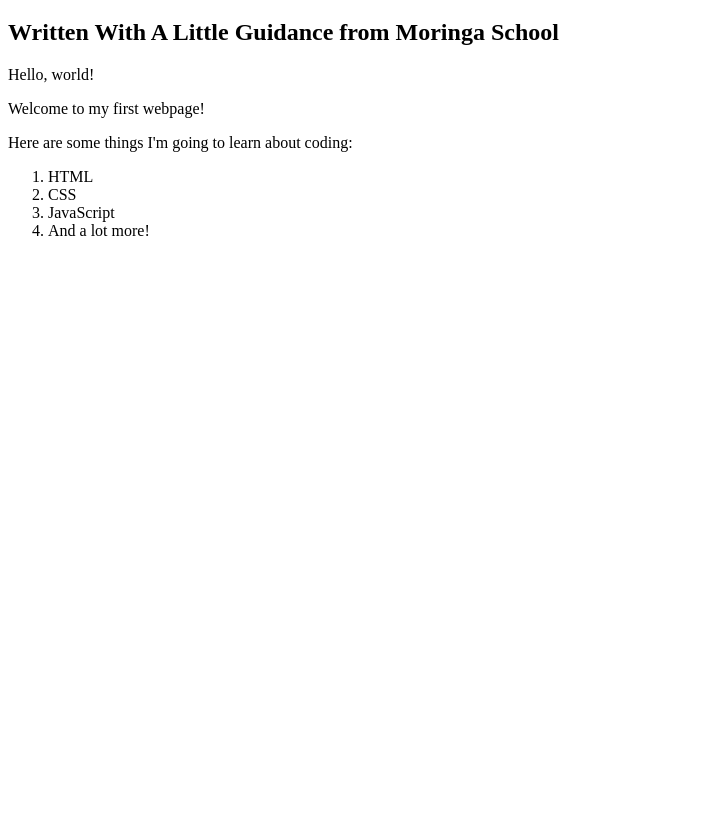
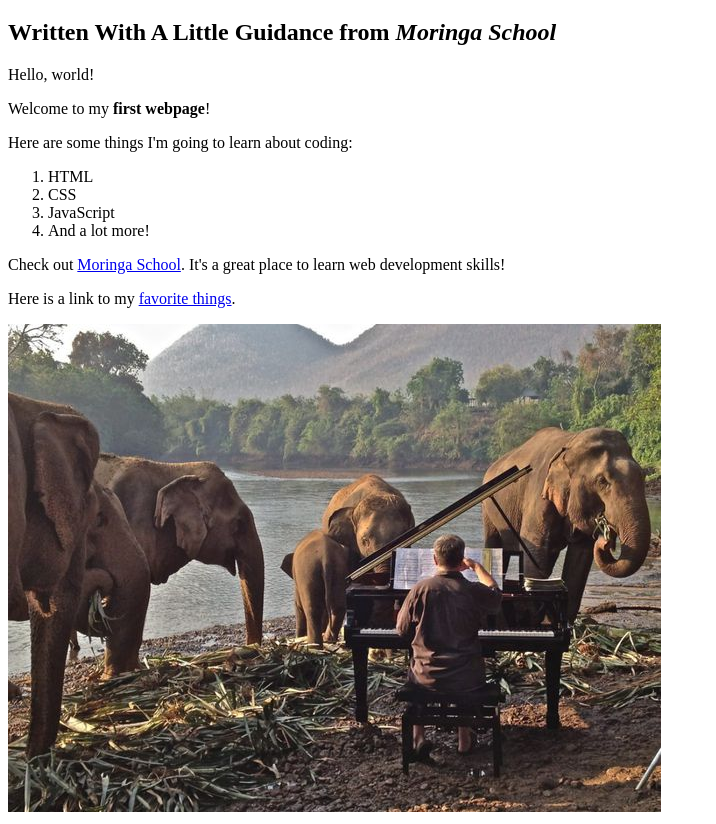
Before and after one commit to AMOSMWORIA/MY-FIRST-WEBSITE, a plain HTML site: page my-first-webpage.html in a window 1280 px wide. Shown: the part 61-885 px from the top of the page, without its empty margins (0-716 px from the left). Before the commit the page ends 800 px from the top, so only its background shows below. Drawn offline with Linux system fonts and the light colour scheme.

Commit message:
this wil edit the text and add image

```diff
--- a/my-first-webpage.html
+++ b/my-first-webpage.html
@@ -5,9 +5,9 @@
     </head>
     <body>
         <h1>My First webpage</h1>
-        <h2>Written With A Little Guidance from Moringa School</h2>
+        <h2>Written With A Little Guidance from <em>Moringa School</em></h2>
         <p>Hello, world!</p>
-       <p> Welcome to my first webpage!</p>
+       <p> Welcome to my <strong>first webpage</strong>!</p>
        <p>Here are some things I'm going to learn about coding:</p>
        <ol>
             <li>HTML</li>
@@ -15,5 +15,8 @@
             <li>JavaScript</li>
             <li>And a lot more!</li>
           </ol>
-    </body>
+          <p>Check out <a href="http://moringaschool.com/">Moringa School</a>. It's a great place to learn web development skills!</p>
+          <p>Here is a link to my <a href="favorite-things.html">favorite things</a>.</p>
+          <img src="image/Elephant.jpg" alt="A photo of an elephant">
+        </body>
 </html>
```
Also changed, not shown: image/Elephant.jpg (added).
